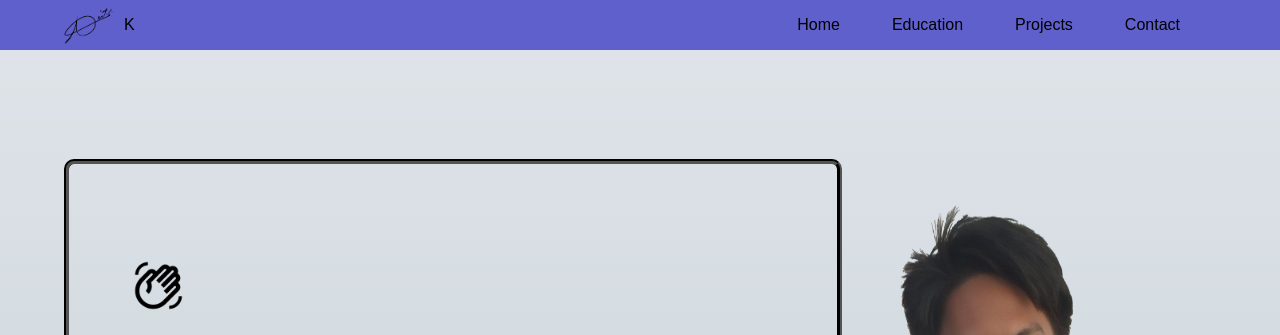
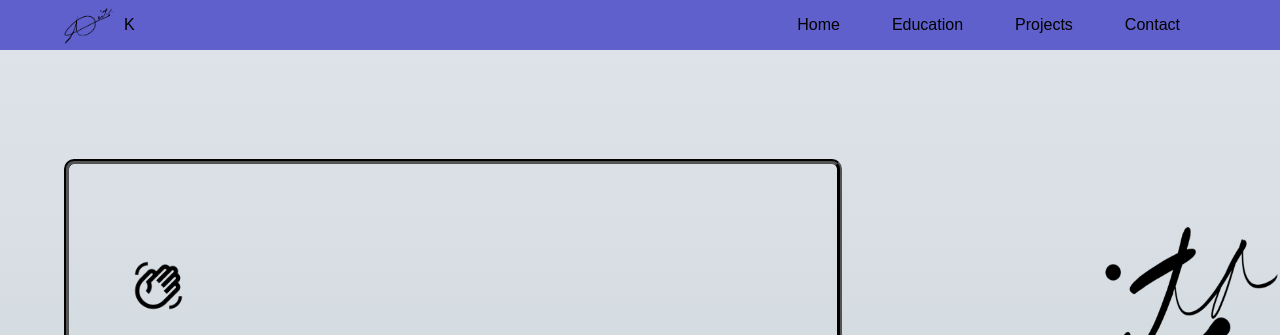
Before and after one commit to NEOWISEComet/PeronalProfileResume, a plain HTML site: page index.html in a window 1280 px wide. Shown: the top 335 px of the page. Drawn offline with Linux system fonts and the light colour scheme.

Commit message:
src path fix

```diff
--- a/index.html
+++ b/index.html
@@ -47,7 +47,7 @@
                 </div>
             </div>
             <div id="homeImage"  class="homeContentDiv">
-                <img src="resources/ImgPose.png" alt="img" class="profilePic">
+                <img src="/resources/sign.png" alt="img" class="profilePic">
             </div>
         </div>
 
```
